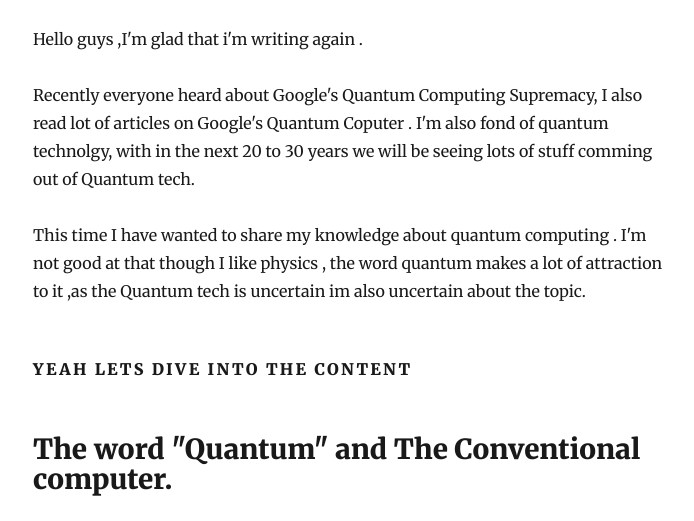
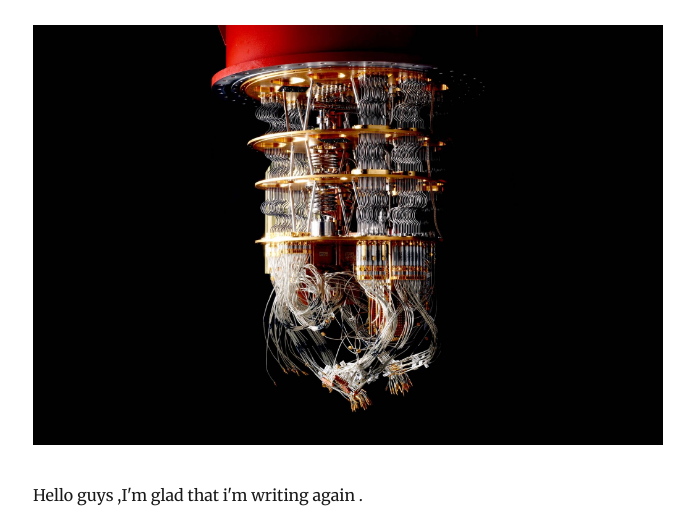
Before and after one commit to Bharadwaj07/my-blog, a Gatsby site: page /The_Quantum_age/ in a window 1280 px wide. Shown: the part 170-691 px from the top of the page, without its empty margins (292-986 px from the left). Built offline with nearby package versions, Linux system fonts and the light colour scheme; Gatsby itself is replaced by a stand-in of ours; some packages are replaced by stand-ins of ours.

Commit message:
blog post edited

```diff
--- a/content/blog/The_Quantum_age/index.md
+++ b/content/blog/The_Quantum_age/index.md
@@ -3,7 +3,7 @@ title: The Quantum Age
 date: "2020-05-06T23:16:00.284Z"
 description: "The Quantum Technology Which has made the worlds eyes to shift towords this new tech."
 ---
-
+![](./quantum-computer.jpg)
 
 Hello guys ,I'm glad that i'm writing again .
 
```
Also changed, not shown: content/blog/The_Quantum_age/quantum-computer.jpg (renamed from content/assets/quantum-computer.jpg).
